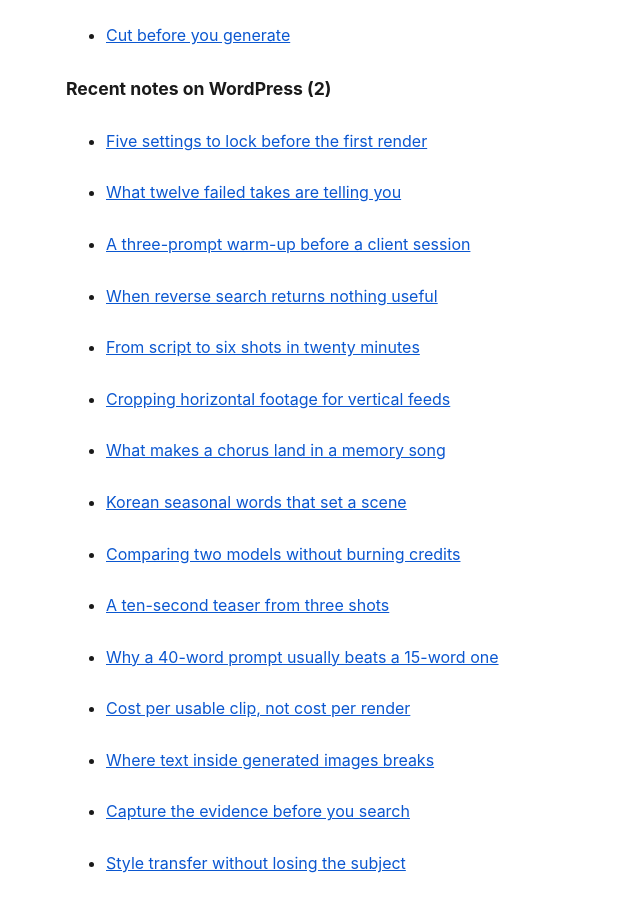
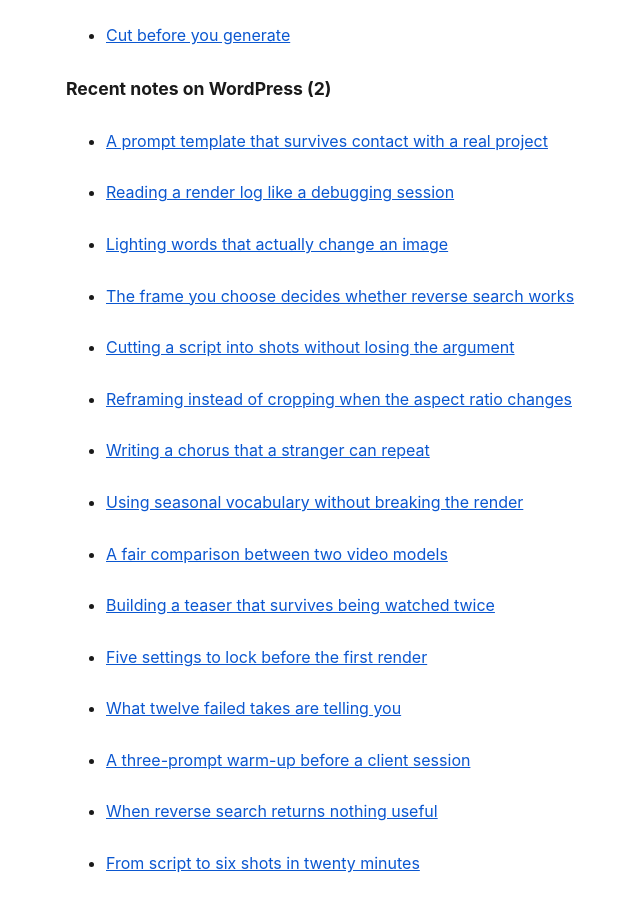
Before and after one commit to youram470-art/ten-free-ai-video-tools, a plain HTML site: page index.html in a window 1280 px wide. Shown: the part 2902-3802 px from the top of the page, without its empty margins (194-834 px from the left). Drawn offline with Linux system fonts and the light colour scheme.

Commit message:
add long-form WordPress notes

```diff
--- a/index.html
+++ b/index.html
@@ -65,6 +65,16 @@
 <li><a href="https://aivideofieldnotes9.wordpress.com/2026/11/26/cut-before-you-generate/">Cut before you generate</a></li>
 </ul>
 <h2>Recent notes on WordPress (2)</h2><ul>
+<li><a href="https://pavoaidailypavoaidaily.wordpress.com/2026/11/26/a-prompt-template-that-survives-contact-with-a-real-project/">A prompt template that survives contact with a real project</a></li>
+<li><a href="https://pavoaidailypavoaidaily.wordpress.com/2026/11/26/reading-a-render-log-like-a-debugging-session/">Reading a render log like a debugging session</a></li>
+<li><a href="https://pavoaidailypavoaidaily.wordpress.com/2026/11/26/lighting-words-that-actually-change-an-image/">Lighting words that actually change an image</a></li>
+<li><a href="https://pavoaidailypavoaidaily.wordpress.com/2026/11/26/the-frame-you-choose-decides-whether-reverse-search-works/">The frame you choose decides whether reverse search works</a></li>
+<li><a href="https://pavoaidailypavoaidaily.wordpress.com/2026/11/26/cutting-a-script-into-shots-without-losing-the-argument/">Cutting a script into shots without losing the argument</a></li>
+<li><a href="https://pavoaidailypavoaidaily.wordpress.com/2026/11/26/reframing-instead-of-cropping-when-the-aspect-ratio-changes/">Reframing instead of cropping when the aspect ratio changes</a></li>
+<li><a href="https://pavoaidailypavoaidaily.wordpress.com/2026/11/26/writing-a-chorus-that-a-stranger-can-repeat/">Writing a chorus that a stranger can repeat</a></li>
+<li><a href="https://pavoaidailypavoaidaily.wordpress.com/2026/11/26/using-seasonal-vocabulary-without-breaking-the-render/">Using seasonal vocabulary without breaking the render</a></li>
+<li><a href="https://pavoaidailypavoaidaily.wordpress.com/2026/11/26/a-fair-comparison-between-two-video-models/">A fair comparison between two video models</a></li>
+<li><a href="https://pavoaidailypavoaidaily.wordpress.com/2026/11/26/building-a-teaser-that-survives-being-watched-twice/">Building a teaser that survives being watched twice</a></li>
 <li><a href="https://aivideochecklist.wordpress.com/2026/11/26/five-settings-to-lock-before-the-first-render/">Five settings to lock before the first render</a></li>
 <li><a href="https://aivideochecklist.wordpress.com/2026/11/26/what-twelve-failed-takes-are-telling-you/">What twelve failed takes are telling you</a></li>
 <li><a href="https://aivideochecklist.wordpress.com/2026/11/26/a-three-prompt-warm-up-before-a-client-session/">A three-prompt warm-up before a client session</a></li>
```
